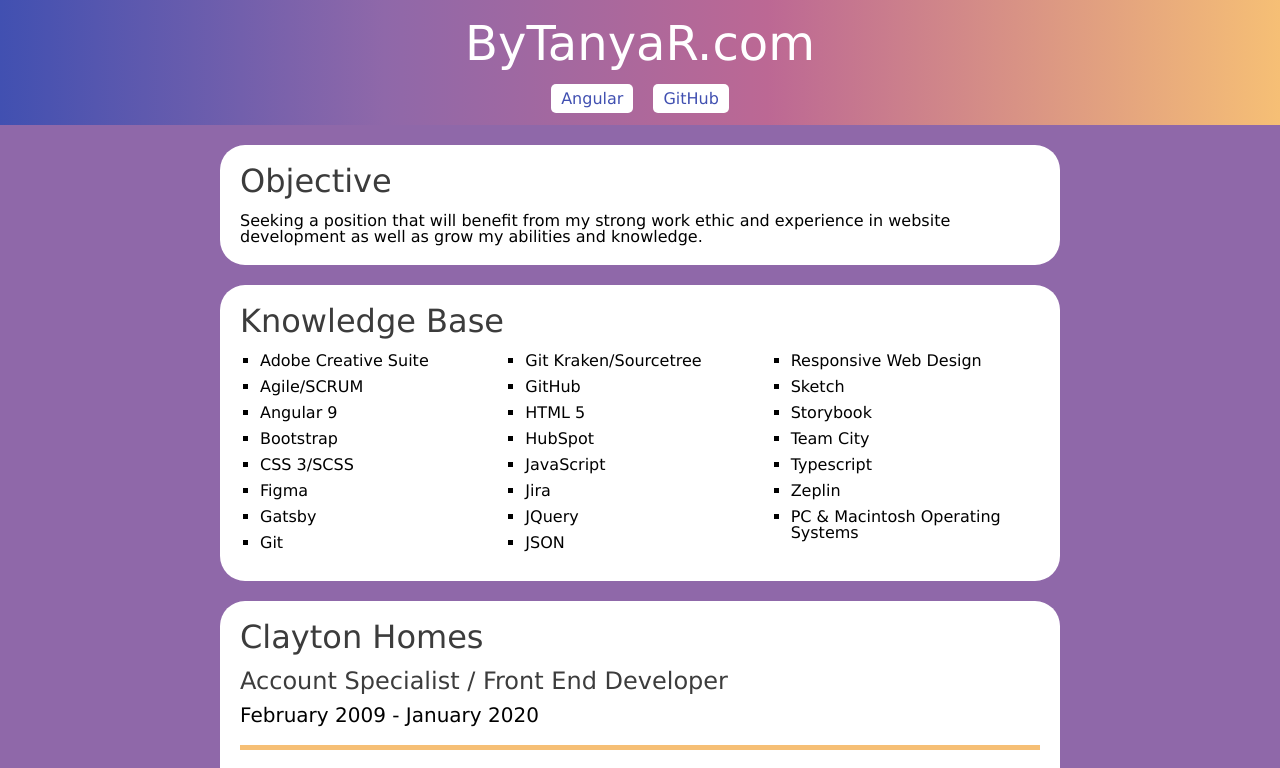
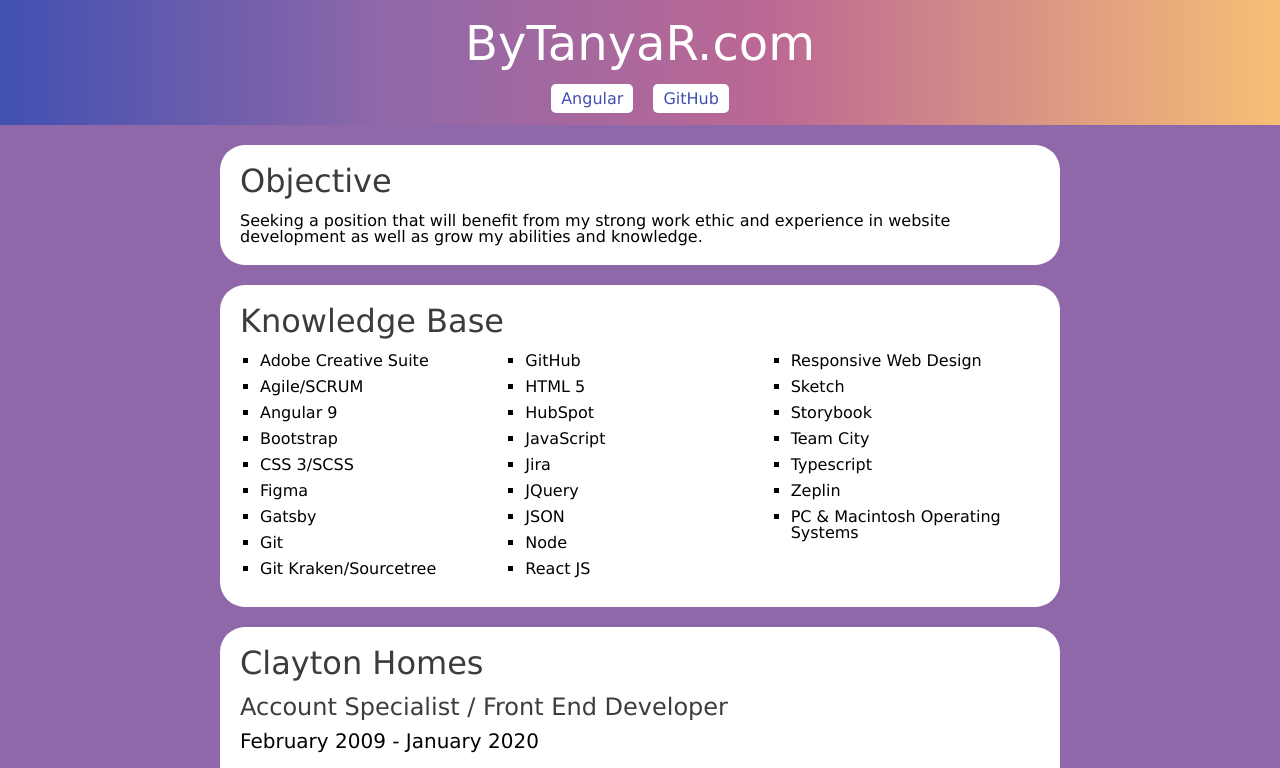
Before and after one commit to bytanyar/React-2022, a React app: page /2022 in a window 1280 px wide. Shown: the top 768 px of the page. Built offline with nearby package versions, Linux system fonts and the light colour scheme.

Commit message:
knowledge update

```diff
--- a/src/inputs/knowledge.js
+++ b/src/inputs/knowledge.js
@@ -15,6 +15,8 @@
     "Jira",
     "JQuery",
     "JSON",
+    "Node",
+    "React JS",
     "Responsive Web Design",
     "Sketch",
     "Storybook",
```
